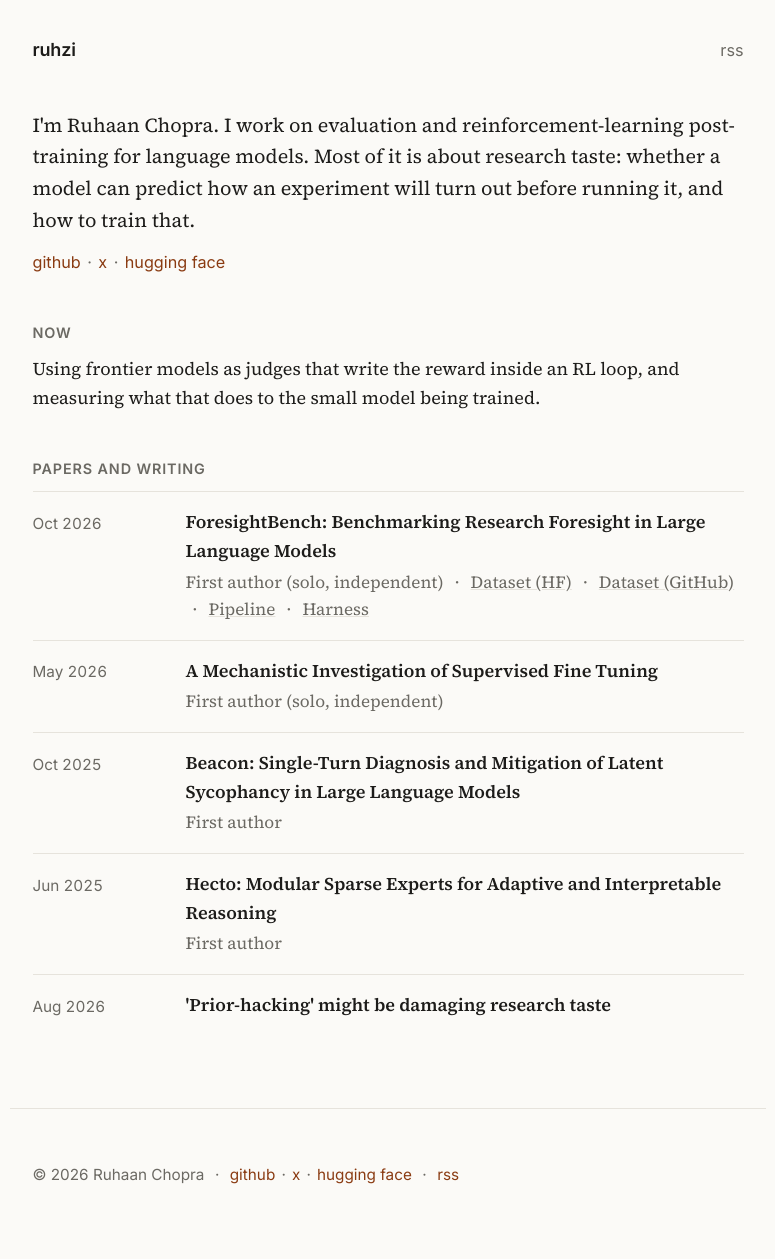
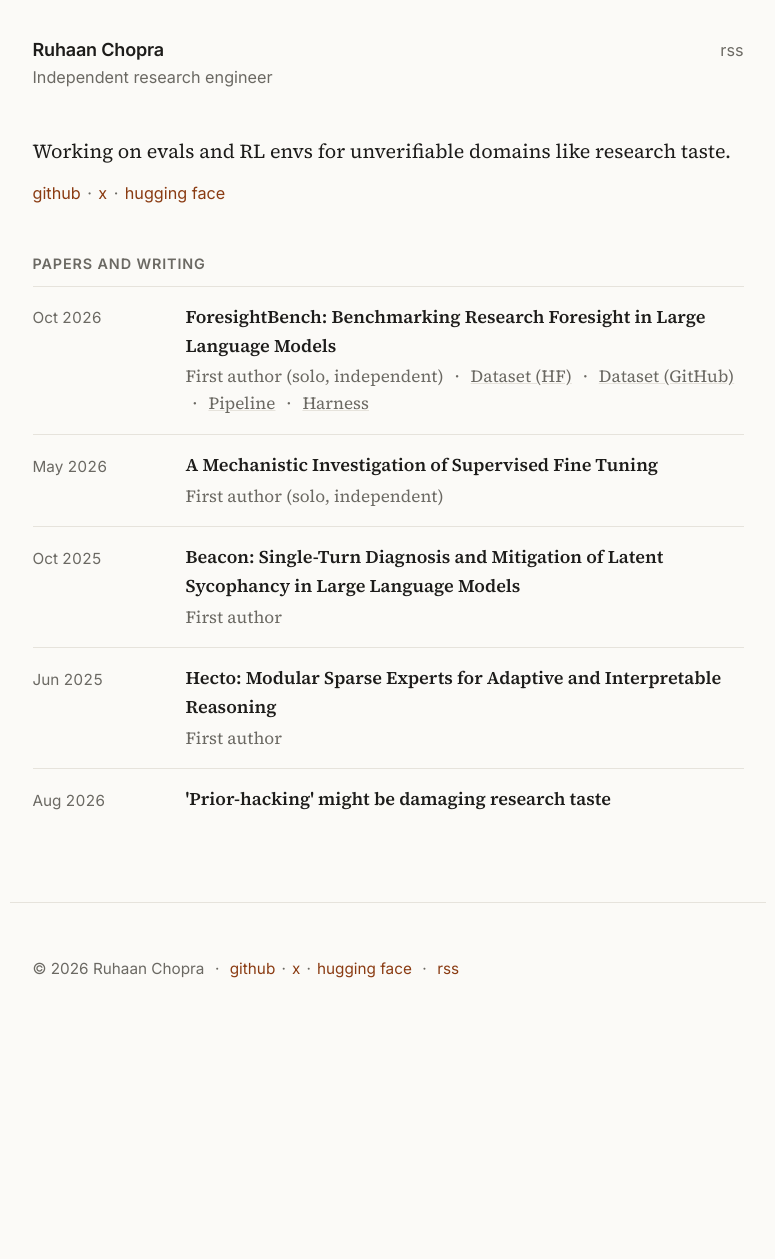
Before and after one commit to ruhzi/ruhzi.github.io, a Jekyll site: the page built from index.md, in a window 1280 px wide. Shown: the whole page, without its empty margins (252-1027 px from the left). Built offline with Jekyll 4.4.1, drawn with Linux system fonts in a browser that asks for light colours; after the commit the page ends 1054 px from its top, so only the background shows below that.

Commit message:
Header: name and tagline; shorter intro
Co-Authored-By: Claude Fable 5.2 <noreply@anthropic.com>

```diff
--- a/_config.yml
+++ b/_config.yml
@@ -1,5 +1,5 @@
-title: ruhzi
-tagline:
+title: Ruhaan Chopra
+tagline: Independent research engineer
 description: >-
   enthusiast
 author:
--- a/_includes/header.html
+++ b/_includes/header.html
@@ -1,5 +1,8 @@
 <header class="site-header">
-  <a class="site-title" href="{{ '/' | relative_url }}">{{ site.title }}</a>
+  <div class="site-id">
+    <a class="site-title" href="{{ '/' | relative_url }}">{{ site.title }}</a>
+    {% if site.tagline %}<span class="site-tagline">{{ site.tagline }}</span>{% endif %}
+  </div>
   <nav class="site-nav">
     <a href="{{ '/feed.xml' | relative_url }}">rss</a>
   </nav>
--- a/assets/css/main.css
+++ b/assets/css/main.css
@@ -21,6 +21,7 @@ a:hover { text-decoration: underline; text-underline-offset: 0.15em; }
 .wrap, .site-header, .site-footer { max-width: var(--measure); margin: 0 auto; padding: 0 1.25rem; }
 .site-header { display: flex; justify-content: space-between; align-items: baseline; padding-top: 2rem; padding-bottom: 2.5rem; font-family: var(--sans); }
 .site-title { font-weight: 600; color: var(--fg); letter-spacing: -0.01em; }
+.site-tagline { display: block; color: var(--muted); font-size: 0.9rem; }
 .site-nav a { color: var(--muted); margin-left: 1.1rem; font-size: 0.9rem; }
 .site-nav a[aria-current="page"] { color: var(--fg); }
 .site-footer { padding: 3rem 1.25rem 4rem; color: var(--muted); font-family: var(--sans); font-size: 0.85rem; border-top: 1px solid var(--rule); margin-top: 4rem; }
--- a/index.md
+++ b/index.md
@@ -4,12 +4,10 @@ title: Ruhaan Chopra
 ---
 <div class="home">
 
-<p class="bio">I'm Ruhaan Chopra. I work on evaluation and reinforcement-learning post-training for language models. Most of it is about research taste: whether a model can predict how an experiment will turn out before running it, and how to train that.</p>
+<p class="bio">Working on evals and RL envs for unverifiable domains like research taste.</p>
 
 <p class="links">{% include social-links.html %}</p>
 
-<h2 id="now">Now</h2>
-<p>Using frontier models as judges that write the reward inside an RL loop, and measuring what that does to the small model being trained.</p>
 
 <h2 id="work">Papers and writing</h2>
 <ul class="post-list">
```
